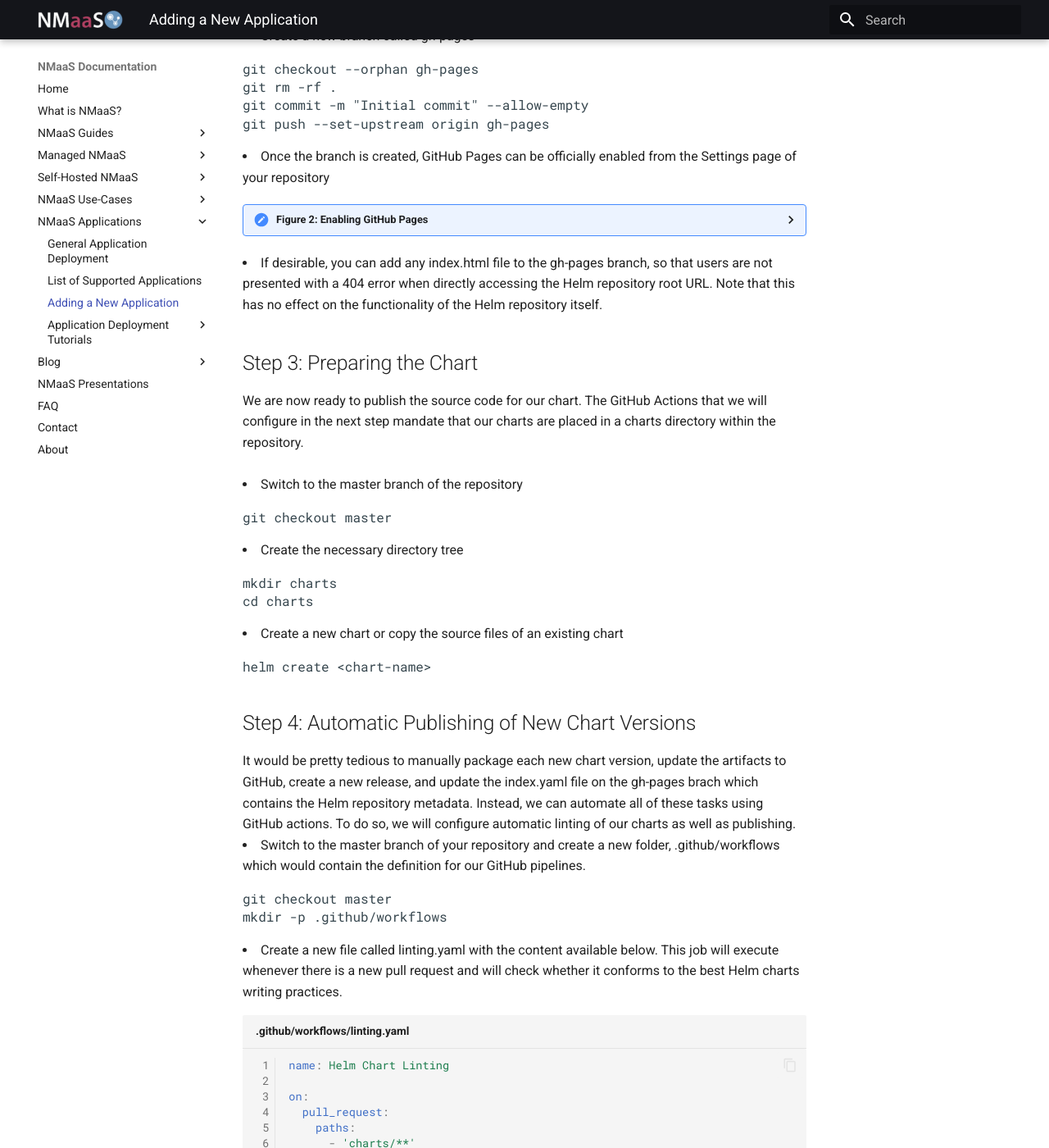
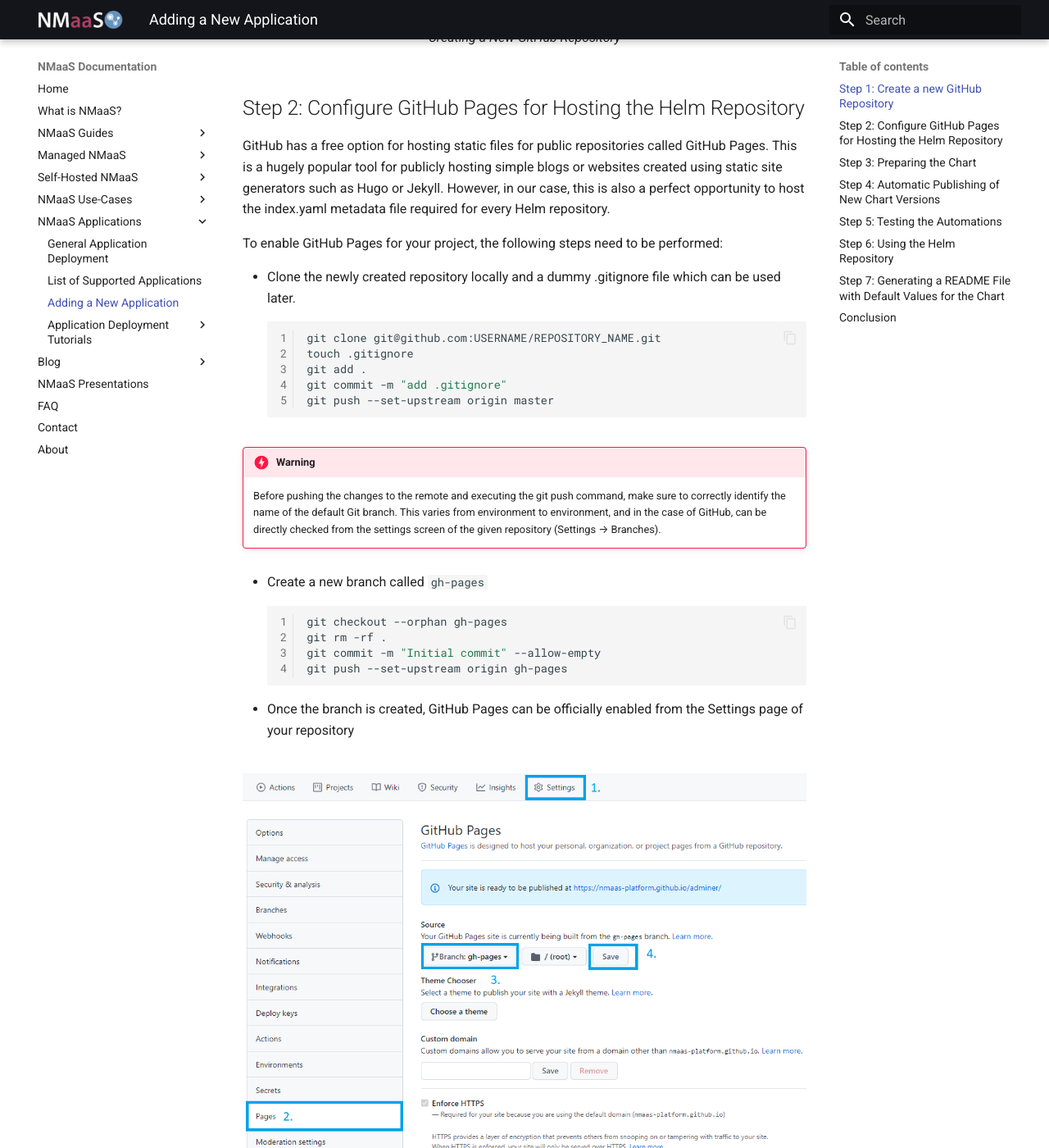
Before and after one commit to nmaas-platform/nmaas-docs, an MkDocs documentation site: the page built from docs/nmaas-applications/new-application.md, in a window 1280 px wide and 1400 px high, scrolled down 1418 px. Shown: the whole window at 82% size. Built offline with MkDocs 1.6.1 and Material for MkDocs 9.7.7, drawn with Linux system fonts in a browser that asks for light colours; some of the changed text lies outside the part shown.

Commit message:
Fix formatting for the new application guide (#86)

````diff
--- a/docs/nmaas-applications/new-application.md
+++ b/docs/nmaas-applications/new-application.md
@@ -6,276 +6,296 @@
 
 Please note that we do not require the use of GitHub or mandate a specific code hosting service. Any platform that is publicly accessible would suffice.
 
-!!! note
-    <h3 style="margin: 0.6em 0 0.4em;">Process Explanation</h3>
+!!! note "Process Explanation"
     Applying for an application to be added to the NMaaS catalog is a two-step process. First, the chart needs to be created, and then a brief proposal submitted to the NMaaS team via email. After reviewing the chart, the user who submitted it will be assigned a new role on the production instance of NMaaS (https://nmaas.eu) – <i><u>tool manager</u></i>, which allows uploading of new versions and parameter changes.
 
-<h2>Step 1: Create a new GitHub Repository</h3>
-<li>Login or register a new account on GitHub and create a new public repository. Repositories can be created either as an individual user or as an organization.</li>
+## Step 1: Create a new GitHub Repository
 
-<details>
-<summary>Figure 1: Creating a new GitHub repository</summary>
-<img src="../img/new-application-1.png" >
-</details>
+- Login or register a new account on GitHub and create a new public repository. Repositories can be created either as an individual user or as an organization.
 
-<h2>Step 2: Configure GitHub Pages for Hosting the Helm Repository</h3>
+<figure markdown>
+  ![New GitHub Repository](../img/new-application-1.png)
+  <figcaption>Creating a New GitHub Repository</figcaption>
+</figure>
+
+## Step 2: Configure GitHub Pages for Hosting the Helm Repository
+
 GitHub has a free option for hosting static files for public repositories called GitHub Pages. This is a hugely popular tool for publicly hosting simple blogs or websites created using static site generators such as Hugo or Jekyll. However, in our case, this is also a perfect opportunity to host the index.yaml metadata file required for every Helm repository.
-<br>
-<br>
+
 To enable GitHub Pages for your project, the following steps need to be performed:
-<li>Clone the newly created repository locally and a dummy .gitignore file which can be used later.</li>
-<pre>
-git clone git@github.com:&lt;USERNAME&gt;/&lt;REPOSITORY_NAME&gt;.git
-touch .gitignore
-git add .
-git commit -m "add .gitignore"
-git push --set-upstream origin master
-</pre>
-<div style="border: 3px solid #fc7a7a; border-radius: 5px; padding-left: 20px; padding-right: 10px; padding-bottom:10px; margin-bottom: 20px; margin-top: 15px; background-color: #fdd7d7">
-<h4>Branch Name</h4>
-Before pushing the changes to the remote and executing the git push command, make sure to correctly identify the name of the default Git branch. This varies from environment to environment, and in the case of GitHub, can be directly checked from the settings screen of the given repository (Settings → Branches).
 
-</div>
+- Clone the newly created repository locally and a dummy .gitignore file which can be used later.
+  ```bash
+  git clone git@github.com:USERNAME/REPOSITORY_NAME.git
+  touch .gitignore
+  git add .
+  git commit -m "add .gitignore"
+  git push --set-upstream origin master
+  ```
+
+!!! danger "Warning"
+    Before pushing the changes to the remote and executing the git push command, make sure to correctly identify the name of the default Git branch. This varies from environment to environment, and in the case of GitHub, can be directly checked from the settings screen of the given repository (Settings → Branches).
+
+- Create a new branch called `gh-pages`
+  ```bash
+  git checkout --orphan gh-pages
+  git rm -rf .
+  git commit -m "Initial commit" --allow-empty
+  git push --set-upstream origin gh-pages
+  ```
+
+- Once the branch is created, GitHub Pages can be officially enabled from the Settings page of your repository
+
+<figure markdown>
+  ![Enabling GitHub Pages](../img/new-application-2.png)
+  <figcaption>Enabling GitHub Pages</figcaption>
+</figure>
+
+- If desirable, you can add any `index.html` file to the `gh-pages` branch, so that users are not presented with a 404 error when directly accessing the Helm repository root URL. Note that this has no effect on the functionality of the Helm repository itself.
+
+## Step 3: Preparing the Chart
+
+We are now ready to publish the source code for our chart. The GitHub Actions that we will configure in the next step mandate that our charts are placed in a charts directory within the repository.
 
 
-<li>Create a new branch called gh-pages</li>
-<pre>
-git checkout --orphan gh-pages
-git rm -rf .
-git commit -m "Initial commit" --allow-empty
-git push --set-upstream origin gh-pages
-</pre>
-<li>Once the branch is created, GitHub Pages can be officially enabled from the Settings page of your repository</li>
+- Switch to the master branch of the repository
+  ```bash
+  git checkout master
+  ```
 
-<details>
-<summary>Figure 2: Enabling GitHub Pages</summary>
-<img src="../img/new-application-2.png" >
-</details>
-<li>If desirable, you can add any index.html file to the gh-pages branch, so that users are not presented with a 404 error when directly accessing the Helm repository root URL. Note that this has no effect on the functionality of the Helm repository itself.</li>
-<h2>Step 3: Preparing the Chart</h2>
-We are now ready to publish the source code for our chart. The GitHub Actions that we will configure in the next step mandate that our charts are placed in a charts directory within the repository.
-<br><br>
-<li>Switch to the master branch of the repository</li>
-<pre>
-git checkout master
-</pre>
-<li>Create the necessary directory tree</li>
-<pre>
-mkdir charts
-cd charts
-</pre>
-<li>Create a new chart or copy the source files of an existing chart</li>
-<pre>
-helm create &lt;chart-name&gt;
-</pre>
-<h2>Step 4: Automatic Publishing of New Chart Versions</h2>
-It would be pretty tedious to manually package each new chart version, update the artifacts to GitHub, create a new release, and update the index.yaml file on the gh-pages brach which contains the Helm repository metadata. Instead, we can automate all of these tasks using GitHub actions. To do so, we will configure automatic linting of our charts as well as publishing.
+- Create the necessary directory tree
+  ```bash
+  mkdir charts
+  cd charts
+  ```
 
-<li>Switch to the master branch of your repository and create a new folder, .github/workflows which would contain the definition for our GitHub pipelines.</li>
-<pre>
-git checkout master
-mkdir -p .github/workflows
-</pre>
-<li>Create a new file called linting.yaml with the content available below.  This job will execute whenever there is a new pull request and will check whether it conforms to the best Helm charts writing practices.</li>
+- Create a new chart or copy the source files of an existing chart
+  ```bash
+  helm create chart-name
+  ```
 
-``` yaml title=".github/workflows/linting.yaml"
-name: Helm Chart Linting
+## Step 4: Automatic Publishing of New Chart Versions
 
-on:
-  pull_request:
-    paths:
-      - 'charts/**'
+It would be tedious to manually package each new chart version, update the artifacts to GitHub, create a new release, and update the index.yaml file on the gh-pages brach which contains the Helm repository metadata. Instead, we can automate all of these tasks using GitHub actions. To do so, we will configure automatic linting of our charts as well as publishing.
 
-jobs:
-  lint-chart:
-    runs-on: ubuntu-latest
-    steps:
-      - name: Checkout
-        uses: actions/checkout@v2
-        with:
-          fetch-depth: 0
+- Switch to the master branch of your repository and create a new folder, `.github/workflows` which would contain the definition for our GitHub pipelines.
+  ```bash
+  git checkout master
+  mkdir -p .github/workflows
+  ```
 
-      - name: Set up Helm
-        uses: azure/setup-helm@v1
-        with:
-          version: v3.4.0
+- Create a new file called `linting.yaml` with the content available below. This job will execute whenever there is a new pull request and will check whether it conforms to the best Helm charts writing practices.
+  ```yaml title=".github/workflows/linting.yaml"
+  name: Helm Chart Linting
 
-      - uses: actions/setup-python@v2
-        with:
-          python-version: 3.7
+  on:
+    pull_request:
+      paths:
+        - 'charts/**'
 
-      - name: Set up chart-testing
-        uses: helm/chart-testing-action@v2.1.0
+  jobs:
+    lint-chart:
+      runs-on: ubuntu-latest
+      steps:
+        - name: Checkout
+          uses: actions/checkout@v2
+          with:
+            fetch-depth: 0
 
-      - name: Run chart-testing (list-changed)
-        id: list-changed
-        run: |
-          changed=$(ct list-changed)
-          if [[ -n "$changed" ]]; then
-            echo "::set-output name=changed::true"
-          fi
+        - name: Set up Helm
+          uses: azure/setup-helm@v1
+          with:
+            version: v3.4.0
 
-      - name: Run chart-testing (lint)
-        run: ct lint --debug
+        - uses: actions/setup-python@v2
+          with:
+            python-version: 3.7
+
+        - name: Set up chart-testing
+          uses: helm/chart-testing-action@v2.1.0
+
+        - name: Run chart-testing (list-changed)
+          id: list-changed
+          run: |
+            changed=$(ct list-changed)
+            if [[ -n "$changed" ]]; then
+              echo "::set-output name=changed::true"
+            fi
+
+        - name: Run chart-testing (lint)
+          run: ct lint --debug
+  ```
+
+- Once a pull request has been merged to master we want to automatically release a new version of the chart. For this purpose, we create a new workflow by defining the file release.yaml.
+  ```yaml title=".github/workflows/release.yaml"
+  name: Release Charts
+
+  on:
+    push:
+      branches:
+        - master
+      paths:
+        - 'charts/**'
+
+  jobs:
+    release:
+      runs-on: ubuntu-latest
+      steps:
+        - name: Checkout
+          uses: actions/checkout@v2
+          with:
+            fetch-depth: 0
+
+        - name: Configure Git
+          run: |
+            git config user.name "$GITHUB_ACTOR"
+            git config user.email "$GITHUB_ACTOR@users.noreply.github.com"
+
+        - name: Run chart-releaser
+          uses: helm/chart-releaser-action@v1.2.1
+          env:
+            CR_TOKEN: "${{ secrets.GITHUB_TOKEN }}"
+  ```
+
+
+- Commit the changes to these new files
+  ```
+  git add .
+  git commit -m "add helm automation"
+  git push
+  ```
+
+## Step 5: Testing the Automations
+
+We have prepared the source code of the Helm chart in Step 3 and set up the required GitHub actions in Step 4. We are now ready to test our automation tools.
+
+- Create a new branch with an arbitrary name
+  ```bash
+  git checkout -b new-chart-version
+  ```
+
+- Open the `charts/my-chart/Chart.yaml` file and increment the version field of the chart
+- Push the changes to GitHub
+  ```bash
+  git add .
+  git commit -m "new chart version"
+  git push --set-upstream origin new-chart-version
+  ```
+
+- Go to your repository on GitHub and open a new pull request from the Pull requests page. As source branch choose the newly created one – `new-chart-version`.
+
+<figure markdown>
+  ![Opening a New Pull Request](../img/new-application-3.png)
+  <figcaption>Opening a New Pull Request</figcaption>
+</figure>
+
+<figure markdown>
+  ![Choosing a Source Branch for the Pull Request](../img/new-application-4.png)
+  <figcaption>Choosing a Source Branch for the Pull Request</figcaption>
+</figure>
+
+<figure markdown>
+  ![Comparing Changes Between the Branches](../img/new-application-5.png)
+  <figcaption>Comparing Changes Between the Branches</figcaption>
+</figure>
+
+- Once the pull request is created the lint workflow should be automatically triggered. You can check the status from Actions page on your GitHub repository.
+
+<figure markdown>
+  ![Check Status for the Lint Workflow](../img/new-application-6.png)
+  <figcaption>Check Status for the Lint Workflow</figcaption>
+</figure>
+
+- Should everything go well, we are ready to merge the changes to master. Choose Pull requests and select the previously created one. Choose the option to automatically merge its changes.
+
+<figure markdown>
+  ![Merge Pull Request](../img/new-application-7.png)
+  <figcaption>Merge Pull Request</figcaption>
+</figure>
+
+- With the merging of the pull request, the second workflow that we defined should have automatically been triggered.
+
+<figure markdown>
+  ![Helm Chart Publishing Workflow](../img/new-application-8.png)
+  <figcaption>Helm Chart Publishing Workflow</figcaption>
+</figure>
+
+- As a result of this workflow, a new Release should have also been made in our repository.
+
+<figure markdown>
+  ![Previewing the Repository Release](../img/new-application-9.png)
+  <figcaption>Previewing the Repository Release</figcaption>
+</figure>
+
+<figure markdown>
+  ![Release Details](../img/new-application-10.png)
+  <figcaption>Release Details</figcaption>
+</figure>
+
+- If we switch to the `gh-pages` branch, we can see that there is a new file that has been automatically created – `index.yaml` which contains the necessary metadata for the Helm Repository.
+
+<figure markdown>
+  ![index.yaml Metadata](../img/new-application-11.png)
+  <figcaption>index.yaml Metadata</figcaption>
+</figure>
+
+## Step 6: Using the Helm Repository
+
+We are now ready to use our Helm repository by simply adding it to our list with the Helm client.
+
+```bash
+helm repo add local-repo-name https://github-username.github.io/repository-name
+helm repo update
+helm install release-name local-repo-name/chart-name
 ```
 
-<li>Once a pull request has been merged to master we want to automatically release a new version of the chart. For this purpose, we create a new workflow by defining the file release.yaml.</li>
-
-``` yaml title=".github/workflows/release.yaml"
-name: Release Charts
-
-on:
-  push:
-    branches:
-      - master
-    paths:
-      - 'charts/**'
-
-jobs:
-  release:
-    runs-on: ubuntu-latest
-    steps:
-      - name: Checkout
-        uses: actions/checkout@v2
-        with:
-          fetch-depth: 0
-
-      - name: Configure Git
-        run: |
-          git config user.name "$GITHUB_ACTOR"
-          git config user.email "$GITHUB_ACTOR@users.noreply.github.com"
-
-      - name: Run chart-releaser
-        uses: helm/chart-releaser-action@v1.2.1
-        env:
-          CR_TOKEN: "${{ secrets.GITHUB_TOKEN }}"
-```
-
-
-<li>Commit the changes to these new files</li>
-<pre>
-git add .
-git commit -m "add helm automation"
-git push
-</pre>
-
-<h2>Step 5: Testing the Automations</h2>
-We have prepared the source code of the Helm chart in Step 3 and set up the required GitHub actions in Step 4. We are now ready to test our automation tools.
-
-<li>Create a new branch with an arbitrary name</li>
-<pre>
-git checkout -b new-chart-version
-</pre>
-<li>Open the charts/&lt;my-chart&gt;/Chart.yaml file and increment the version field of the chart</li>
-<li>Push the changes to GitHub</li>
-
-<pre>
-git add .
-git commit -m "new chart version"
-git push --set-upstream origin new-chart-version
-</pre>
-
-<li>Go to your repository on GitHub and open a new pull request from the Pull requests page. As source branch choose the newly created one – new-chart-version</li>
-
-
-<details>
-<summary>Figure 3: Opening a new pull request</summary>
-<img src="../img/new-application-3.png" >
-</details>
-<details>
-<summary>Figure 4: Choosing a source branch for the pull request</summary>
-<img src="../img/new-application-4.png" >
-</details>
-<details>
-<summary>Figure 5: Comparing changes between the branches</summary>
-<img src="../img/new-application-5.png" >
-</details>
-<li>Once the pull request is created the lint workflow should be automatically triggered. You can check the status from Actions page on your GitHub repository.</li>
-
-
-<details>
-<summary>Figure 6: Check status for the lint workflow</summary>
-<img src="../img/new-application-6.png" >
-</details>
-<li>Should everything go well, we are ready to merge the changes to master. Choose Pull requests and select the previously created one. Choose the option to automatically merge its changes.</li>
-
-<details>
-<summary>Figure 7: Merge pull request</summary>
-<img src="../img/new-application-7.png" >
-</details>
-<li>With the merging of the pull request, the second workflow that we defined should have automatically been triggered.</li>
-
-<details>
-<summary>Figure 8: Helm chart publishing workflow</summary>
-<img src="../img/new-application-8.png" >
-</details>
-<li>As a result of this workflow, a new Release should have also been made in our repository:</li>
-
-<details>
-<summary>Figure 9: Previewing the repository release</summary>
-<img src="../img/new-application-9.png" >
-</details>
-<details>
-<summary>Figure 10: Release details</summary>
-<img src="../img/new-application-10.png" >
-</details>
-<li>If we switch to the gh-pages branch, we can see that there is a new file that has been automatically created – index.yaml which contains the necessary metadata for the Helm Repository.</li>
-
-
-<details>
-<summary>Figure 11: index.yaml metadata</summary>
-<img src="../img/new-application-11.png" >
-</details>
-<h2>Step 6: Using the Helm Repository</h2>
-We are now ready to use our Helm repository by simply adding it to our list with the Helm client.
-<pre>
-helm repo add &lt;local-repo-name&gt; https://&lt;github-username&gt;.github.io/&lt;repository-name&gt;
-helm repo update
-helm install &lt;release-name&gt; local-repo-name/&lt;chart-name&gt;
-</pre>
 You can find the generated link to your GitHub Pages website by navigating to Settings → Pages.
 
+<figure markdown>
+  ![Discovering the GitHub Pages URL](../img/new-application-12.png)
+  <figcaption>Discovering the GitHub Pages URL</figcaption>
+</figure>
 
-<details>
-<summary>Figure 12: Discovering the GitHub Pages URL</summary>
-<img src="../img/new-application-12.png" >
-</details>
-<h2>Step 7: Generating a README File with Default Values for the Chart</h2>
+## Step 7: Generating a README File with Default Values for the Chart
+
 Each chart submitted for addition to the NMaaS catalog must have a README file containing all of the parameters that can be altered during its deployment. Such a README file can either be created manually or automatically. Helm-docs is one such tool for automated generation of chart descriptions.
 
-<li>Download the latest release of helm-docs from the official Releases page: https://github.com/norwoodj/helm-docs/releases.</li>
-<li>Install it locally:</li>
+- Download the latest release of helm-docs from the official Releases page: https://github.com/norwoodj/helm-docs/releases
 
-<pre>
-sudo dpkg -i helm-docs_*
-</pre>
-<li>Set the root of your Git repository as the working directory and execute the following command:</li>
-<pre>
-helm-docs --output-file "../../README.md" --dry-run
-</pre>
-We need to specify the --output-file parameter so that the README.md file will be created in the root of our repository instead of directly where the chart is located (charts/&lt;my_chart&gt;).
+- Install it locally:
+  ```bash
+  sudo dpkg -i helm-docs_*
+  ```
 
-<li>If the output is satisfactory, execute the same command, but now without the --dry-run parameter and push the changes either to a new branch or directly to master.</li>
+- Set the root of your Git repository as the working directory and execute the following command:
+  ```
+  helm-docs --output-file "../../README.md" --dry-run
+  ```
 
-<pre>
-helm-docs --output-file "../../README.md"
-git add .
-git commit -m "add readme.md"
-git push
-</pre>
-<h2>Conclusion</h2>
+- We need to specify the `--output-file` parameter so that the `README.md` file will be created in the root of our repository instead of directly where the chart is located (`charts/my_chart`).
+
+- If the output is satisfactory, execute the same command, but now without the `--dry-run` parameter and push the changes either to a new branch or directly to `master`.
+  ```bash
+  helm-docs --output-file "../../README.md"
+  git add .
+  git commit -m "add readme.md"
+  git push
+  ```
+
+## Conclusion
+
 We have created an automated pipeline using GitHub Actions which would automatically check all new changes to our chart and if accepted will release a new version of it, ready to be installed in an existing Kubernetes cluster.
-<br><br>
+
 The workflow for releasing a new version of a chart is:
 
-<li>creating a new branch and make the necessary changes, incrementing the version field in the Chart.yaml file</li>
-<li>creating a new pull request to merge these changes to master. At this point the linting task will be executed</li>
-<li>merge the changes to the master branch. At this point the release task will be executed.</li>
-<br>
-If you want to see your chart added to the NMaaS catalog please contact nmaas-dev@lists.geant.org with the following information:
+- creating a new branch and make the necessary changes, incrementing the version field in the `Chart.yaml` file.
+- creating a new pull request to merge these changes to `master`. At this point the linting task will be executed.
+- merge the changes to the `master` branch. At this point the release task will be executed.
 
-<li>URL to the upstream source-code repository of the proposed application</li>
-<li>Brief description of its utility</li>
-<li>URL to the Docker image backing the chart</li>
-<li>URL to the Helm repository</li>
-<li>A list of maintainers of the Helm repository</li>
+If you want to see your chart added to the NMaaS catalog please contact [nmaas-admin@lists.geant.org](mailto:nmaas-admin@lists.geant.org) with the following information:
+
+- URL to the upstream source-code repository of the proposed application
+- Brief description of its features
+- URL to the Docker image backing the chart
+- URL to the Helm repository
+- A list of maintainers of the Helm repository
````
